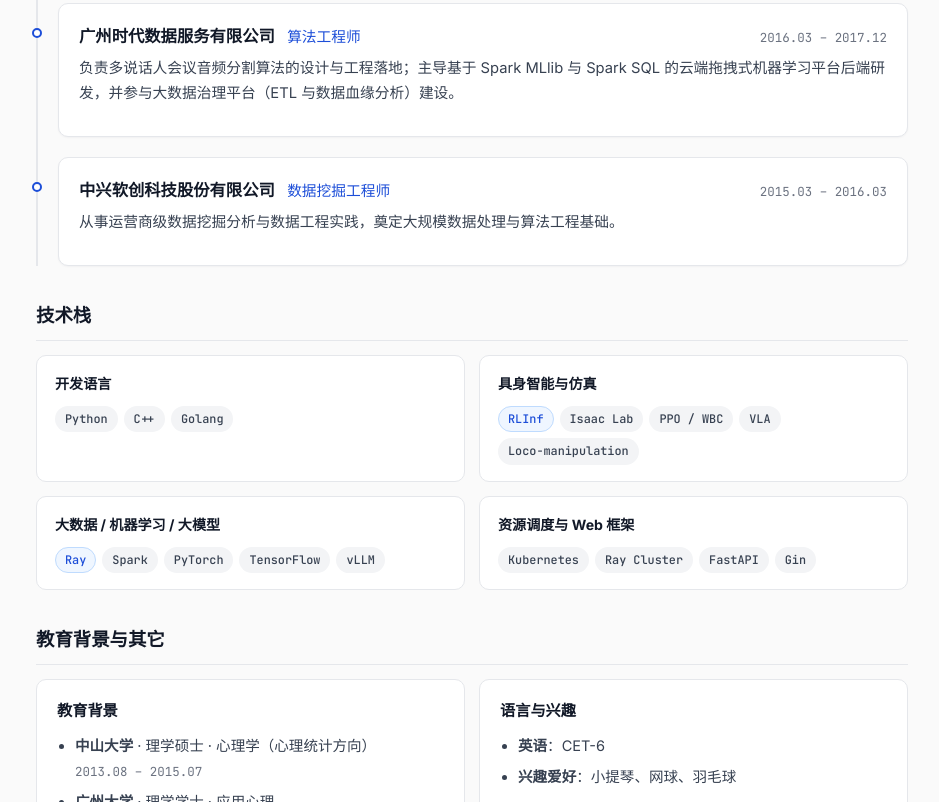
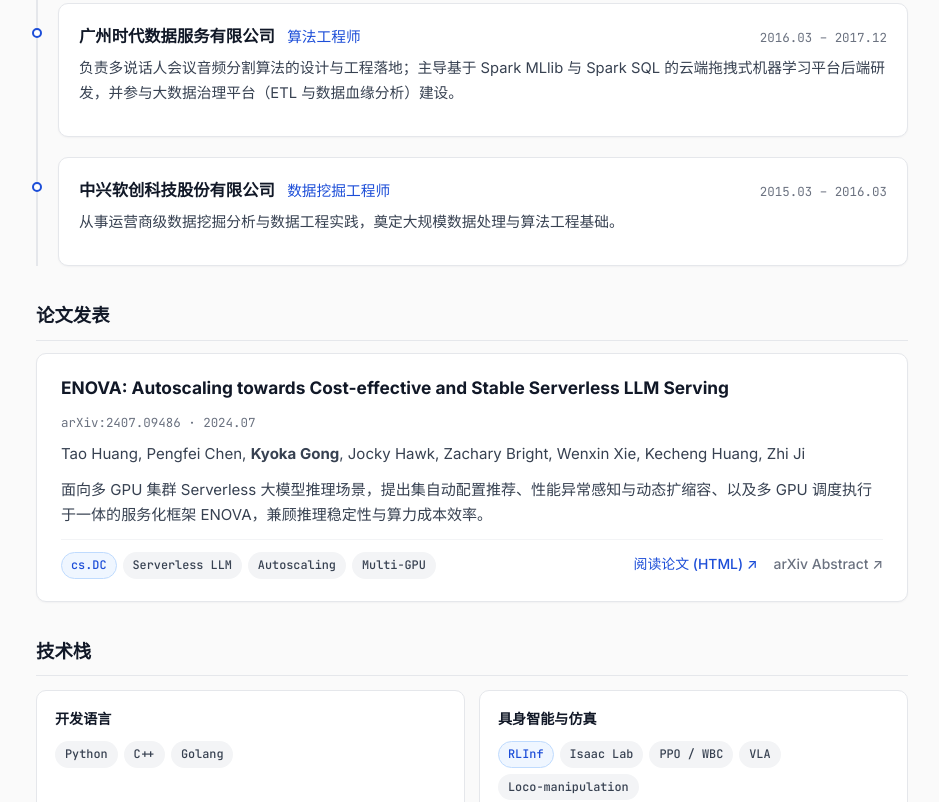
Before and after one commit to kyokagong/kyokagong.github.io, a plain HTML site: page about/index.html in a window 1280 px wide. Shown: the part 882-1684 px from the top of the page, without its empty margins (168-1107 px from the left). Drawn offline with Linux system fonts and the light colour scheme.

Commit message:
update myself

```diff
--- a/about/index.html
+++ b/about/index.html
@@ -68,7 +68,7 @@
               <span class="timeline-period">2024.09 – 至今</span>
             </div>
             <p class="timeline-summary">
-              主导多条 AI 基础设施与智能体产品线从 0 到 1 的整体架构设计与核心研发，覆盖基于 K8s 的异构容器云智算平台（纳管 NVIDIA GPU / 昇腾 NPU 与 eBPF 底层监控）、ENOVA 多云异构资源调度 Operator、智能体编排开发平台、跨市场金融智能体 AlphaDojo，以及面向天玑芯片的性能分析工具 DimensityProfiler。
+              主导多条 AI 基础设施与智能体产品线从 0 到 1 的整体架构设计与核心研发，覆盖基于 K8s 的异构容器云智算平台（纳管 NVIDIA GPU / 昇腾 NPU 与 eBPF 底层监控）、<a href="https://arxiv.org/html/2407.09486v1" target="_blank" rel="noopener">ENOVA</a> 多云异构资源调度 Operator、智能体编排开发平台、跨市场金融智能体 AlphaDojo，以及面向天玑芯片的性能分析工具 DimensityProfiler。
             </p>
           </div>
 
@@ -111,6 +111,39 @@
             </p>
           </div>
 
+        </div>
+      </section>
+
+      <!-- ============== Publications ============== -->
+      <section class="article-section">
+        <h2>论文发表</h2>
+        <div class="project-card">
+          <div class="project-card-top">
+            <h3 class="project-card-title">
+              <a href="https://arxiv.org/html/2407.09486v1" target="_blank" rel="noopener">
+                ENOVA: Autoscaling towards Cost-effective and Stable Serverless LLM Serving
+              </a>
+            </h3>
+            <span class="project-date">arXiv:2407.09486 · 2024.07</span>
+          </div>
+          <p class="project-desc" style="margin-bottom: 10px;">
+            Tao Huang, Pengfei Chen, <strong>Kyoka Gong</strong>, Jocky Hawk, Zachary Bright, Wenxin Xie, Kecheng Huang, Zhi Ji
+          </p>
+          <p class="project-desc">
+            面向多 GPU 集群 Serverless 大模型推理场景，提出集自动配置推荐、性能异常感知与动态扩缩容、以及多 GPU 调度执行于一体的服务化框架 ENOVA，兼顾推理稳定性与算力成本效率。
+          </p>
+          <div class="project-card-footer">
+            <div class="tag-list">
+              <span class="tag tag-accent">cs.DC</span>
+              <span class="tag">Serverless LLM</span>
+              <span class="tag">Autoscaling</span>
+              <span class="tag">Multi-GPU</span>
+            </div>
+            <div class="project-links">
+              <a href="https://arxiv.org/html/2407.09486v1" target="_blank" rel="noopener">阅读论文 (HTML) ↗</a>
+              <a class="secondary-link" href="https://arxiv.org/abs/2407.09486" target="_blank" rel="noopener">arXiv Abstract ↗</a>
+            </div>
+          </div>
         </div>
       </section>
 
```
Also changed, not shown: index.html (+1 -0 lines).
